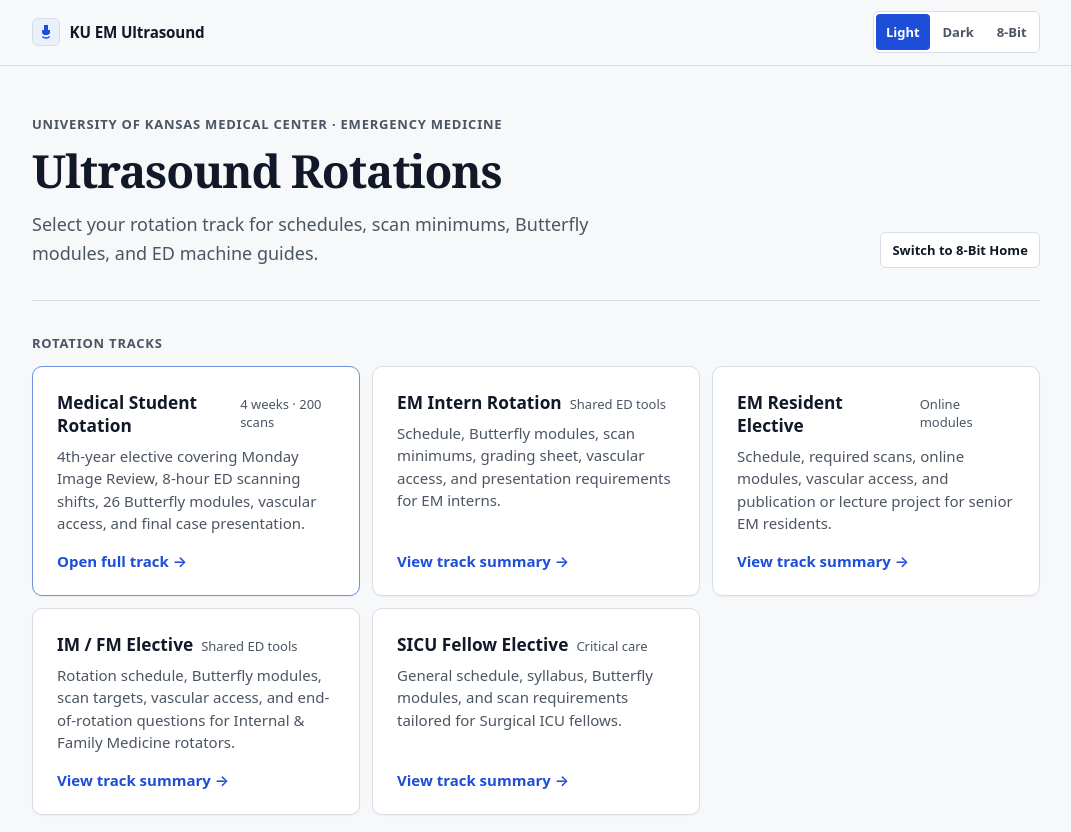
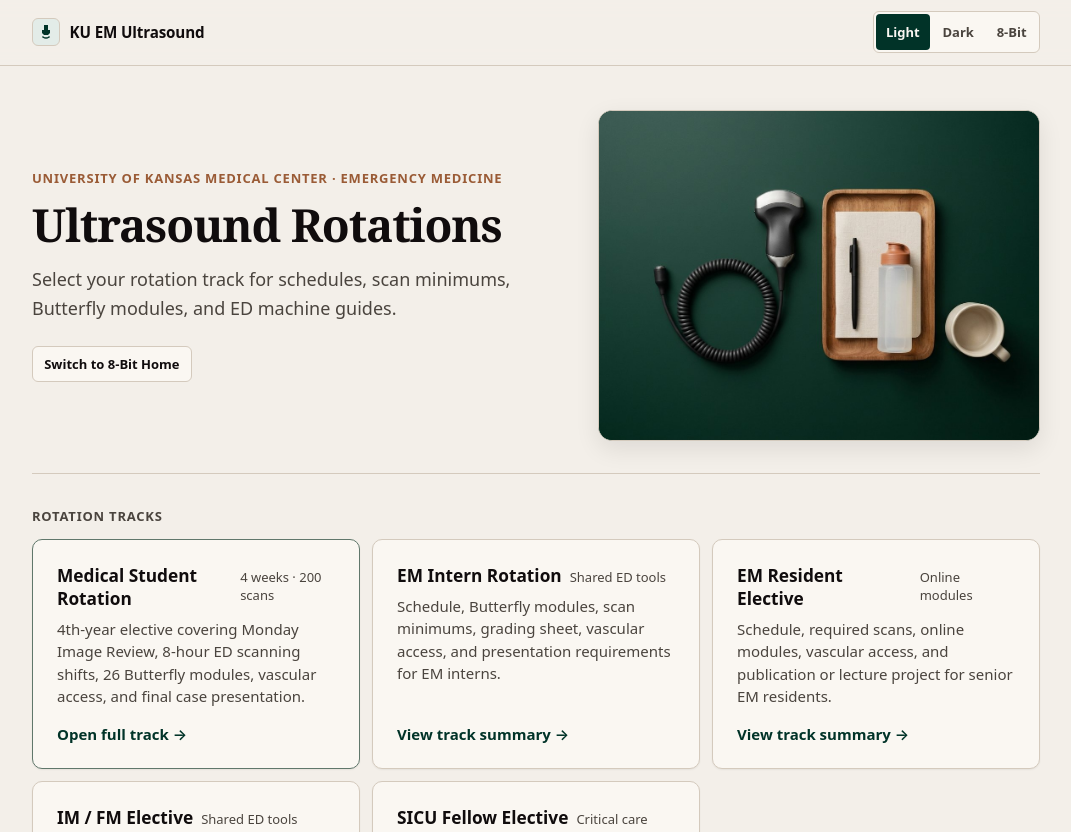
Before and after one commit to jonathandangers/KU-Ultrasound, a plain HTML site: page index.html in a window 1280 px wide. Shown: the top 832 px of the page, without its empty margins (104-1175 px from the left). Drawn offline with Linux system fonts and the light colour scheme.

Commit message:
Apply evergreen/terracotta palette and calm overhead flat-lay hero image

```diff
--- a/index.html
+++ b/index.html
@@ -11,24 +11,26 @@
     :root {
       color-scheme: light dark;
 
-      /* Palette: 60% neutral canvas, 30% quiet surfaces, 10% restrained cobalt */
-      --bg: #f7f8fa;
-      --surface: #ffffff;
-      --surface-2: #eff2f6;
-      --ink: #111827;
-      --ink-muted: #4b5563;
-      --border: #d8dee6;
-      --border-strong: #94a3b8;
-
-      --accent: #1d4ed8;
-      --accent-hover: #1e40af;
-      --accent-soft: #e8f0fe;
-      --accent-ink: #ffffff;
-
-      --ok: #15803d;
-      --ok-soft: #dcfce7;
-      --warn: #b45309;
-      --warn-soft: #fef3c7;
+      /* Palette: #E3DCD2 warm linen, #CC8B65 terracotta, #013328 deep evergreen, #100C0D obsidian */
+      --bg: #f3efe9;
+      --surface: #faf7f2;
+      --surface-2: #e3dcd2;
+      --ink: #100c0d;
+      --ink-muted: #4a443e;
+      --border: #d4cabd;
+      --border-strong: #a79b8c;
+
+      --accent: #013328;
+      --accent-hover: #024a3a;
+      --accent-soft: #e3ece8;
+      --accent-ink: #faf7f2;
+      --warm: #cc8b65;
+      --warm-ink: #9a5b36;
+
+      --ok: #014f3c;
+      --ok-soft: #dff1ea;
+      --warn: #9a5b36;
+      --warn-soft: #f5e6dc;
 
       /* Typography */
       --font-display: Georgia, "Iowan Old Style", "Palatino Linotype", Palatino, serif;
@@ -55,59 +57,63 @@
       --radius-sm: 6px;
       --radius-md: 10px;
       --radius-lg: 14px;
-      --shadow-sm: 0 1px 2px rgba(17, 24, 39, 0.05);
-      --shadow-md: 0 6px 20px rgba(17, 24, 39, 0.07);
+      --shadow-sm: 0 1px 2px rgba(16, 12, 13, 0.06);
+      --shadow-md: 0 8px 24px rgba(16, 12, 13, 0.09);
       --max-w: 1040px;
       --prose-w: 66ch;
     }
 
     @media (prefers-color-scheme: dark) {
       :root:not([data-theme="light"]):not([data-theme="arcade"]) {
-        --bg: #0d1117;
-        --surface: #151b23;
-        --surface-2: #1d2530;
-        --ink: #edf2f7;
-        --ink-muted: #9aa5b4;
-        --border: #2a3442;
-        --border-strong: #475569;
-
-        --accent: #60a5fa;
-        --accent-hover: #93c5fd;
-        --accent-soft: rgba(96, 165, 250, 0.14);
-        --accent-ink: #0b1220;
-
-        --ok: #4ade80;
-        --ok-soft: rgba(74, 222, 128, 0.14);
-        --warn: #fbbf24;
-        --warn-soft: rgba(251, 191, 36, 0.14);
-
-        --shadow-sm: 0 1px 2px rgba(0, 0, 0, 0.35);
-        --shadow-md: 0 8px 24px rgba(0, 0, 0, 0.4);
+        --bg: #0b1512;
+        --surface: #0f231d;
+        --surface-2: #013328;
+        --ink: #efeae2;
+        --ink-muted: #b6c2ba;
+        --border: #203d34;
+        --border-strong: #3b6356;
+
+        --accent: #d99b76;
+        --accent-hover: #e8b392;
+        --accent-soft: rgba(204, 139, 101, 0.16);
+        --accent-ink: #100c0d;
+        --warm: #cc8b65;
+        --warm-ink: #d99b76;
+
+        --ok: #6ee7b7;
+        --ok-soft: rgba(110, 231, 183, 0.14);
+        --warn: #e2a47e;
+        --warn-soft: rgba(204, 139, 101, 0.16);
+
+        --shadow-sm: 0 1px 3px rgba(0, 0, 0, 0.35);
+        --shadow-md: 0 10px 28px rgba(0, 0, 0, 0.45);
       }
     }
 
     :root[data-theme="dark"] {
       color-scheme: dark;
-      --bg: #0d1117;
-      --surface: #151b23;
-      --surface-2: #1d2530;
-      --ink: #edf2f7;
-      --ink-muted: #9aa5b4;
-      --border: #2a3442;
-      --border-strong: #475569;
-
-      --accent: #60a5fa;
-      --accent-hover: #93c5fd;
-      --accent-soft: rgba(96, 165, 250, 0.14);
-      --accent-ink: #0b1220;
-
-      --ok: #4ade80;
-      --ok-soft: rgba(74, 222, 128, 0.14);
-      --warn: #fbbf24;
-      --warn-soft: rgba(251, 191, 36, 0.14);
-
-      --shadow-sm: 0 1px 2px rgba(0, 0, 0, 0.35);
-      --shadow-md: 0 8px 24px rgba(0, 0, 0, 0.4);
+      --bg: #0b1512;
+      --surface: #0f231d;
+      --surface-2: #013328;
+      --ink: #efeae2;
+      --ink-muted: #b6c2ba;
+      --border: #203d34;
+      --border-strong: #3b6356;
+
+      --accent: #d99b76;
+      --accent-hover: #e8b392;
+      --accent-soft: rgba(204, 139, 101, 0.16);
+      --accent-ink: #100c0d;
+      --warm: #cc8b65;
+      --warm-ink: #d99b76;
+
+      --ok: #6ee7b7;
+      --ok-soft: rgba(110, 231, 183, 0.14);
+      --warn: #e2a47e;
+      --warn-soft: rgba(204, 139, 101, 0.16);
+
+      --shadow-sm: 0 1px 3px rgba(0, 0, 0, 0.35);
+      --shadow-md: 0 10px 28px rgba(0, 0, 0, 0.45);
     }
 
     :root[data-theme="light"] {
@@ -489,30 +495,67 @@
     :root[data-theme="arcade"] .arcade-home { display: block; }
 
     .hero {
-      padding: var(--space-4) 0 var(--space-6);
+      padding: var(--space-3) 0 var(--space-6);
       border-bottom: 1px solid var(--border);
       margin-bottom: var(--space-6);
-      display: flex;
-      flex-wrap: wrap;
-      align-items: flex-end;
-      justify-content: space-between;
-      gap: var(--space-4);
+      display: grid;
+      grid-template-columns: minmax(0, 1.15fr) minmax(0, 0.95fr);
+      align-items: center;
+      gap: var(--space-6);
+    }
+
+    @media (max-width: 780px) {
+      .hero {
+        grid-template-columns: 1fr;
+        gap: var(--space-5);
+      }
+    }
+
+    .hero-copy {
+      display: flex;
+      flex-direction: column;
+      align-items: flex-start;
     }
 
     .hero-eyebrow {
       font-size: var(--text-xs);
-      font-weight: 600;
+      font-weight: 700;
       letter-spacing: 0.06em;
       text-transform: uppercase;
-      color: var(--ink-muted);
+      color: var(--warm-ink);
       margin-bottom: var(--space-2);
     }
 
     .hero-sub {
       margin-top: var(--space-3);
+      margin-bottom: var(--space-5);
       font-size: var(--text-lg);
       color: var(--ink-muted);
-      max-width: 56ch;
+      max-width: 48ch;
+    }
+
+    .hero-actions {
+      display: flex;
+      flex-wrap: wrap;
+      align-items: center;
+      gap: var(--space-3);
+    }
+
+    .hero-visual {
+      margin: 0;
+      border-radius: var(--radius-lg);
+      overflow: hidden;
+      background: #013328;
+      border: 1px solid var(--border);
+      box-shadow: var(--shadow-md);
+      aspect-ratio: 4 / 3;
+    }
+
+    .hero-visual img {
+      display: block;
+      width: 100%;
+      height: 100%;
+      object-fit: cover;
     }
 
     .section-label {
@@ -1454,12 +1497,17 @@
       <!-- CALM EDITORIAL HOME -->
       <div class="calm-home">
         <div class="hero">
-          <div>
+          <div class="hero-copy">
             <div class="hero-eyebrow">University of Kansas Medical Center · Emergency Medicine</div>
             <h1 id="home-heading">Ultrasound Rotations</h1>
             <p class="hero-sub">Select your rotation track for schedules, scan minimums, Butterfly modules, and ED machine guides.</p>
-          </div>
-          <button type="button" class="btn btn-sm" id="try-arcade-btn">Switch to 8-Bit Home</button>
+            <div class="hero-actions">
+              <button type="button" class="btn btn-sm" id="try-arcade-btn">Switch to 8-Bit Home</button>
+            </div>
+          </div>
+          <figure class="hero-visual">
+            <img src="assets/hero-flatlay.jpg" alt="Overhead flat-lay of a curvilinear ultrasound probe, wooden tray with linen field notebook, pen, ultrasound gel bottle, and ceramic mug on a deep forest green surface" width="1040" height="777">
+          </figure>
         </div>
 
         <div class="section-label">Rotation Tracks</div>
```
Also changed, not shown: assets/hero-flatlay.jpg (added).
